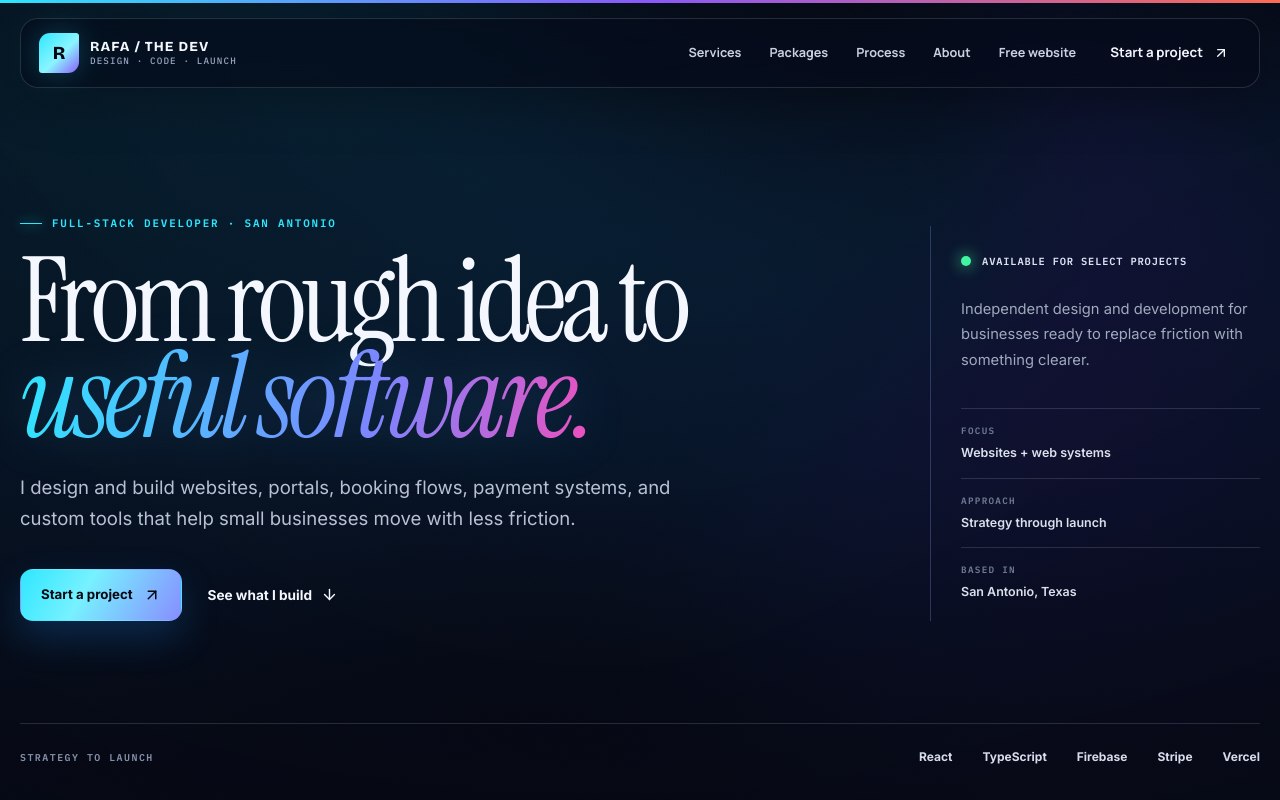
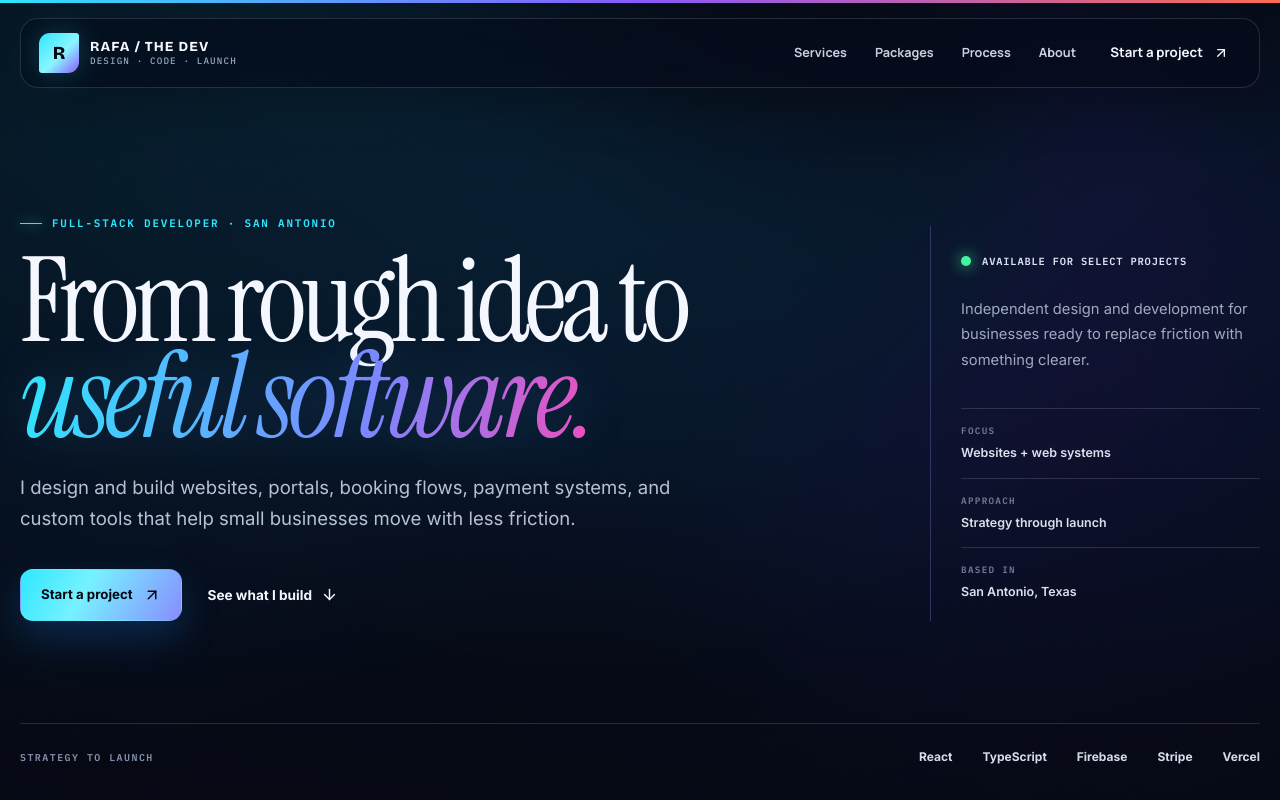
Before and after one commit to webdevRafa/rafa-the-dev, a React (Vite) app: page / in a window 1280 px wide. Shown: the top 800 px of the page. Built offline with nearby package versions, Linux system fonts and the light colour scheme; a web font is replaced by a local one.

Commit message:
Hide free website promotion route

```diff
--- a/src/App.tsx
+++ b/src/App.tsx
@@ -533,7 +533,7 @@ function App() {
         <div className="footer-callout"><p>READY WHEN YOU ARE</p><h2>Let’s make the next useful thing.</h2><a className="button button-primary" href="#contact">Start a project <ArrowUpRight size={18} /></a></div>
         <div className="footer-grid">
           <Link className="brand footer-brand" to="/#top"><span className="brand-mark">R</span><span className="brand-copy"><strong>RAFA / THE DEV</strong><small>DESIGN · CODE · LAUNCH</small></span></Link>
-          <div className="footer-links"><a href="#services">Services</a><a href="#packages">Packages</a><a href="#process">Process</a><a href="#about">About</a><Link to="/free-website">Free website</Link></div>
+          <div className="footer-links"><a href="#services">Services</a><a href="#packages">Packages</a><a href="#process">Process</a><a href="#about">About</a></div>
           <a className="footer-instagram" href="https://www.instagram.com/rafathedev/" target="_blank" rel="noreferrer"><FaInstagram /> @rafathedev <ArrowUpRight size={15} /></a>
         </div>
         <div className="footer-bottom"><p>© {new Date().getFullYear()} Rafa the Dev</p><p>Development services provided by Devnetiks LLC.</p></div>
--- a/src/RouteShell.tsx
+++ b/src/RouteShell.tsx
@@ -1,7 +1,6 @@
 import { lazy, Suspense } from 'react'
 import { Navigate, Route, Routes, useLocation } from 'react-router-dom'
 import App from './App.tsx'
-import FreeWebsitePage from './FreeWebsitePage.tsx'
 import ScrollToRouteTarget from './ScrollToRouteTarget.tsx'
 import SiteHeader from './SiteHeader.tsx'
 
@@ -21,7 +20,6 @@ function RouteShell() {
       {!isAdminRoute && <SiteHeader />}
       <Routes>
         <Route path="/" element={<App />} />
-        <Route path="/free-website" element={<FreeWebsitePage />} />
         <Route
           path="/packages/:packageSlug"
           element={(
--- a/src/SiteHeader.tsx
+++ b/src/SiteHeader.tsx
@@ -2,7 +2,7 @@ import { useEffect, useState } from 'react'
 import { AnimatePresence, motion, useReducedMotion } from 'framer-motion'
 import { ArrowUpRight, Menu, X } from 'lucide-react'
 import { FaInstagram } from 'react-icons/fa6'
-import { Link, useLocation } from 'react-router-dom'
+import { Link } from 'react-router-dom'
 
 const revealEase = [0.22, 1, 0.36, 1] as const
 
@@ -10,8 +10,6 @@ function SiteHeader() {
   const [menuOpen, setMenuOpen] = useState(false)
   const [scrolled, setScrolled] = useState(false)
   const reduceMotion = useReducedMotion()
-  const { pathname } = useLocation()
-  const freeWebsiteActive = pathname === '/free-website'
 
   useEffect(() => {
     const updateHeader = () => setScrolled(window.scrollY > 24)
@@ -60,14 +58,6 @@ function SiteHeader() {
         <Link to="/#packages" onClick={closeMenu}>Packages</Link>
         <Link to="/#process" onClick={closeMenu}>Process</Link>
         <Link to="/#about" onClick={closeMenu}>About</Link>
-        <Link
-          className={`nav-feature-link${freeWebsiteActive ? ' is-active' : ''}`}
-          to="/free-website"
-          aria-current={freeWebsiteActive ? 'page' : undefined}
-          onClick={closeMenu}
-        >
-          Free website
-        </Link>
         <a
           className="mobile-instagram"
           href="https://www.instagram.com/rafathedev/"
```
